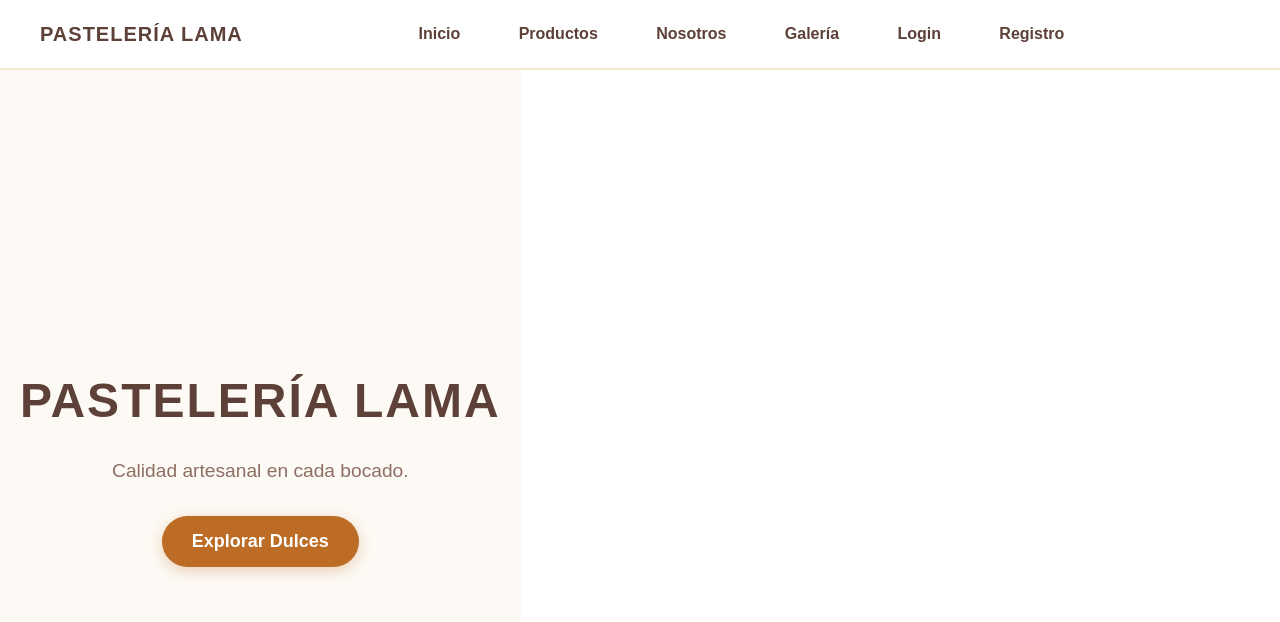
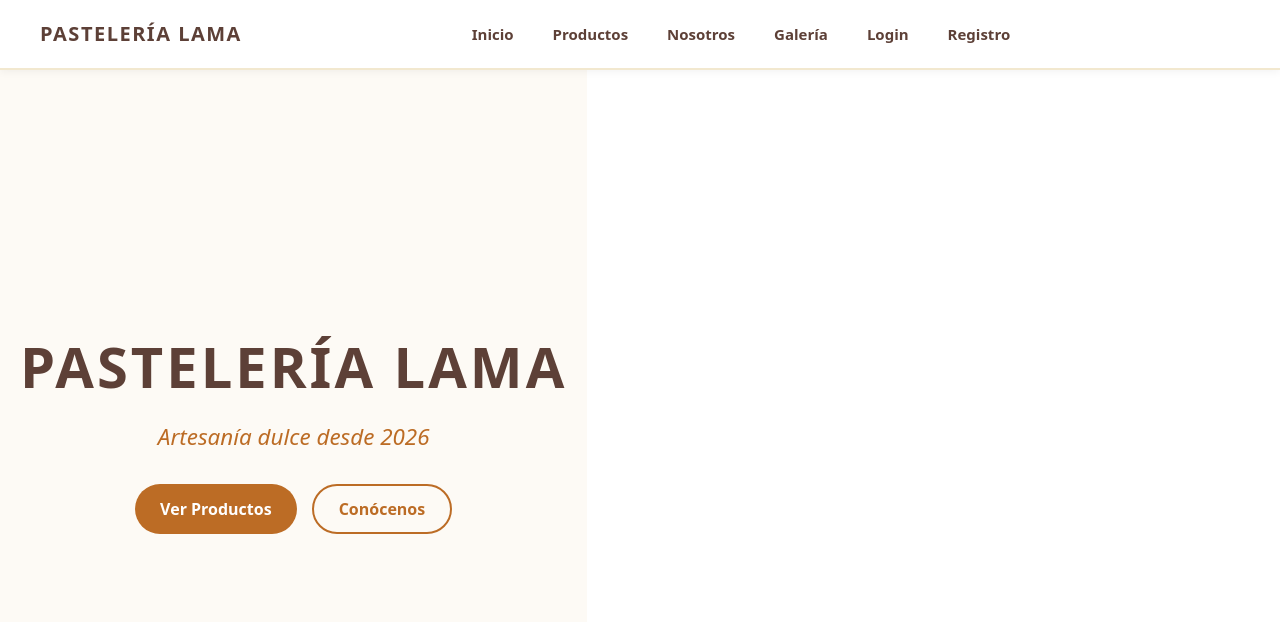
Before and after one commit to LuisCarlosPerezPerez/ProyectoTFG, a React (Vite) app in the folder React/: page / in a window 1280 px wide. Shown: the top 622 px of the page. Built offline with nearby package versions, Linux system fonts and the light colour scheme.

Commit message:
"Cambio de type a interfaz en types, registro y la parte de Ingrediente"

```diff
--- a/React/src/App.tsx
+++ b/React/src/App.tsx
@@ -1,68 +1,71 @@
 import React, { useState } from 'react';
 import Navbar from './componentes/navbar/navbar';
 import ProductosPage from './paginas/paginasProductos';
+import IngredientesPage from './paginas/paginasIngredientes';
 
 function App() {
-  // Estado para la navegación manual (sin Router)
+  // Estado que controla qué página se renderiza (Navegación manual)
   const [pagina, setPagina] = useState('inicio');
 
-  // Función que decide qué mostrar en el cuerpo de la web
+  // Función "Cerebro" que decide qué componente mostrar según el estado 'pagina'
   const renderContenido = () => {
     switch (pagina) {
       case 'inicio':
         return (
           <div style={homeStyle}>
             <h1 style={titleStyle}>PASTELERÍA LAMA</h1>
-            <p style={subtitleStyle}>Calidad artesanal en cada bocado.</p>
-            <button
-              onClick={() => setPagina('productos')}
-              style={btnExploreStyle}
-            >
-              Explorar Dulces
-            </button>
+            <p style={subtitleStyle}>Artesanía dulce desde 2026</p>
+            <div style={{ display: 'flex', gap: '15px' }}>
+              <button onClick={() => setPagina('productos')} style={btnPrimary}>
+                Ver Productos
+              </button>
+              <button onClick={() => setPagina('sobre-nosotros')} style={btnSecondary}>
+                Conócenos
+              </button>
+            </div>
           </div>
         );
 
       case 'productos':
-        // Esta página tiene la tabla, el botón de añadir y eliminar
         return <ProductosPage />;
+
+      case 'ingredientes':
+        // Esta página solo es accesible si el Navbar permite clicar el botón (empleados)
+        return <IngredientesPage />;
 
       case 'sobre-nosotros':
         return (
           <div style={infoPageStyle}>
-            <h2>Nuestra Historia</h2>
-            <p>Desde 2026, Pastelería Lama ofrece los mejores productos horneados de la ciudad.</p>
+            <h2>Sobre Nosotros</h2>
+            <p>En Pastelería Lama, Goldie y Harper trabajan cada día para ofrecerte la mejor calidad.</p>
+            <p>Nuestra implementación técnica asegura que cada ingrediente esté controlado y cada producto horneado a la perfección.</p>
           </div>
         );
 
       case 'galeria':
         return (
           <div style={infoPageStyle}>
-            <h2>Galería de Creaciones</h2>
-            <div style={galleryPlaceholder}>
-              {/* Aquí irán tus imágenes de pasteles */}
-              <p>📸 Próximamente fotos de nuestros croissants y tartas...</p>
-            </div>
+            <h2>Galería Lama</h2>
+            <p>Echa un vistazo a nuestras vitrinas virtuales.</p>
+            <div style={placeholderGallery}>📸 Espacio para fotos de pasteles...</div>
           </div>
         );
 
       case 'login':
         return (
           <div style={infoPageStyle}>
-            <h2>Acceso Personal / Clientes</h2>
-            <p>Introduce tus credenciales para entrar.</p>
-            {/* Aquí importarás tu componente <Login setPagina={setPagina} /> */}
-            <div style={placeholderBox}>Formulario de Login</div>
+            <h2>Iniciar Sesión</h2>
+            <p>Introduce tus credenciales de Empleado o Cliente.</p>
+            <div style={placeholderBox}>Formulario de Login en desarrollo...</div>
           </div>
         );
 
       case 'registro':
         return (
           <div style={infoPageStyle}>
-            <h2>Únete a la Familia Lama</h2>
-            <p>Crea tu cuenta de cliente aquí.</p>
-            {/* Aquí importarás tu componente <RegistroCliente /> */}
-            <div style={placeholderBox}>Formulario de Registro</div>
+            <h2>Registro de Clientes</h2>
+            <p>Crea tu cuenta para realizar pedidos.</p>
+            <div style={placeholderBox}>Formulario de Registro en desarrollo...</div>
           </div>
         );
 
@@ -70,20 +73,20 @@ function App() {
         return (
           <div style={infoPageStyle}>
             <h2>404</h2>
-            <p>Parece que este pastel no se ha horneado todavía.</p>
-            <button onClick={() => setPagina('inicio')}>Volver al inicio</button>
+            <p>Parece que este dulce no está en el menú.</p>
+            <button onClick={() => setPagina('inicio')} style={btnPrimary}>Volver al inicio</button>
           </div>
         );
     }
   };
 
   return (
-    <div className="App" style={{ fontFamily: 'Arial, sans-serif' }}>
-      {/* El Navbar recibe la función para cambiar el estado 'pagina' */}
+    <div className="App" style={{ minHeight: '100vh', backgroundColor: '#fdfaf5' }}>
+      {/* El Navbar siempre está presente y controla el estado 'pagina' */}
       <Navbar setPagina={setPagina} />
 
-      {/* Contenedor principal con margen superior para no quedar debajo del Navbar */}
-      <main style={mainLayoutStyle}>
+      {/* Contenedor principal con margen para no chocar con el Navbar fixed */}
+      <main style={mainContentStyle}>
         {renderContenido()}
       </main>
     </div>
@@ -92,10 +95,10 @@ function App() {
 
 // --- ESTILOS ---
 
-const mainLayoutStyle: React.CSSProperties = {
-  marginTop: '70px', // Altura exacta del Navbar
-  minHeight: 'calc(100vh - 70px)',
-  backgroundColor: '#fdfaf5'
+const mainContentStyle: React.CSSProperties = {
+  marginTop: '70px', // Altura del navbar
+  padding: '20px',
+  boxSizing: 'border-box'
 };
 
 const homeStyle: React.CSSProperties = {
@@ -103,61 +106,66 @@ const homeStyle: React.CSSProperties = {
   flexDirection: 'column',
   alignItems: 'center',
   justifyContent: 'center',
-  height: 'calc(100vh - 70px)',
-  textAlign: 'center',
-  padding: '20px'
+  height: 'calc(100vh - 110px)',
+  textAlign: 'center'
 };
 
 const titleStyle: React.CSSProperties = {
-  fontSize: '3rem',
+  fontSize: '3.5rem',
   color: '#5d4037',
-  marginBottom: '10px',
-  letterSpacing: '2px'
+  margin: '0',
+  letterSpacing: '3px'
 };
 
 const subtitleStyle: React.CSSProperties = {
-  fontSize: '1.2rem',
-  color: '#8d6e63',
-  marginBottom: '30px'
+  fontSize: '1.4rem',
+  color: '#bc6c25',
+  marginBottom: '30px',
+  fontStyle: 'italic'
 };
 
-const btnExploreStyle: React.CSSProperties = {
-  padding: '15px 30px',
+const infoPageStyle: React.CSSProperties = {
+  maxWidth: '900px',
+  margin: '40px auto',
+  padding: '20px',
+  color: '#5d4037',
+  lineHeight: '1.6'
+};
+
+const btnPrimary = {
+  padding: '12px 25px',
   backgroundColor: '#bc6c25',
   color: 'white',
   border: 'none',
-  borderRadius: '30px',
-  fontSize: '18px',
-  fontWeight: 'bold',
+  borderRadius: '25px',
   cursor: 'pointer',
-  boxShadow: '0 4px 15px rgba(188, 108, 37, 0.3)'
+  fontWeight: 'bold' as 'bold'
 };
 
-const infoPageStyle: React.CSSProperties = {
-  padding: '60px 40px',
-  maxWidth: '800px',
-  margin: 'auto',
-  color: '#5d4037'
+const btnSecondary = {
+  ...btnPrimary,
+  backgroundColor: 'transparent',
+  color: '#bc6c25',
+  border: '2px solid #bc6c25'
 };
 
-const galleryPlaceholder: React.CSSProperties = {
+const placeholderGallery = {
   width: '100%',
-  height: '300px',
+  height: '250px',
   border: '2px dashed #d7ccc8',
+  borderRadius: '10px',
   display: 'flex',
   alignItems: 'center',
   justifyContent: 'center',
-  borderRadius: '10px',
   marginTop: '20px'
 };
 
-const placeholderBox: React.CSSProperties = {
+const placeholderBox = {
   padding: '40px',
   backgroundColor: '#fff',
   border: '1px solid #efebe9',
   borderRadius: '8px',
-  marginTop: '20px',
-  textAlign: 'center'
+  marginTop: '20px'
 };
 
 export default App;
--- a/React/src/componentes/navbar/navbar.tsx
+++ b/React/src/componentes/navbar/navbar.tsx
@@ -6,30 +6,42 @@ interface NavbarProps {
 }
 
 const Navbar = ({ setPagina }: NavbarProps) => {
+    // Estado para el modal de fichaje
     const [verFichar, setVerFichar] = useState(false);
 
-    // Detectar sesión
+    // Leer sesión del localStorage (Empleado o Cliente)
     const sesionRaw = localStorage.getItem("empleado") || localStorage.getItem("cliente");
     const sesion = sesionRaw ? JSON.parse(sesionRaw) : null;
+
+    // Verificar si es empleado para mostrar opciones especiales
     const esEmpleado = sesion && sesion.id_empleado !== undefined;
 
     return (
         <nav style={navStyle}>
-            {/* IZQUIERDA: Nombre actualizado */}
+            {/* IZQUIERDA: Nombre de la Pastelería */}
             <div
                 style={logoStyle}
                 onClick={() => setPagina('inicio')}
             >
-                <span style={{ fontWeight: 'bold', letterSpacing: '1px' }}>PASTELERÍA LAMA</span>
+                PASTELERÍA LAMA
             </div>
 
-            {/* CENTRO: Navegación */}
+            {/* CENTRO: Navegación Principal */}
             <div style={linksWrapperStyle}>
                 <button style={navBtnStyle} onClick={() => setPagina('inicio')}>Inicio</button>
                 <button style={navBtnStyle} onClick={() => setPagina('productos')}>Productos</button>
+
+                {/* Solo visible para Empleados */}
+                {esEmpleado && (
+                    <button style={navBtnStyle} onClick={() => setPagina('ingredientes')}>
+                        Ingredientes
+                    </button>
+                )}
+
                 <button style={navBtnStyle} onClick={() => setPagina('sobre-nosotros')}>Nosotros</button>
                 <button style={navBtnStyle} onClick={() => setPagina('galeria')}>Galería</button>
 
+                {/* Si no hay sesión, mostramos botones de acceso */}
                 {!sesion && (
                     <>
                         <button style={navBtnStyle} onClick={() => setPagina('login')}>Login</button>
@@ -38,14 +50,17 @@ const Navbar = ({ setPagina }: NavbarProps) => {
                 )}
             </div>
 
-            {/* DERECHA: Fichar y Usuario */}
+            {/* DERECHA: Acciones de Usuario */}
             <div style={{ display: 'flex', gap: '15px', alignItems: 'center' }}>
+
+                {/* Botón Fichar: Exclusivo Empleados */}
                 {esEmpleado && (
                     <button onClick={() => setVerFichar(true)} style={btnFicharStyle}>
                         🕒 Fichar
                     </button>
                 )}
 
+                {/* Nombre de la persona conectada */}
                 {sesion && (
                     <div style={userBadgeStyle}>
                         👤 {sesion.usuario || sesion.nombre}
@@ -53,6 +68,7 @@ const Navbar = ({ setPagina }: NavbarProps) => {
                 )}
             </div>
 
+            {/* MODAL DE FICHAJE: Se abre encima de cualquier página */}
             {verFichar && sesion && (
                 <RegistroModal
                     empleado={sesion}
@@ -63,7 +79,8 @@ const Navbar = ({ setPagina }: NavbarProps) => {
     );
 };
 
-// --- ESTILOS ---
+// --- ESTILOS DEL NAVBAR ---
+
 const navStyle: React.CSSProperties = {
     display: 'flex',
     justifyContent: 'space-between',
@@ -77,47 +94,55 @@ const navStyle: React.CSSProperties = {
     left: 0,
     width: '100%',
     zIndex: 1000,
-    boxSizing: 'border-box'
+    boxSizing: 'border-box',
+    boxShadow: '0 2px 8px rgba(0,0,0,0.05)'
 };
 
 const logoStyle: React.CSSProperties = {
     fontSize: '20px',
+    fontWeight: 'bold',
     cursor: 'pointer',
     color: '#5d4037',
+    letterSpacing: '1.5px',
     textTransform: 'uppercase'
 };
 
 const linksWrapperStyle: React.CSSProperties = {
     display: 'flex',
-    gap: '20px'
+    gap: '15px'
 };
 
 const navBtnStyle: React.CSSProperties = {
     background: 'none',
     border: 'none',
     color: '#5d4037',
-    fontSize: '16px',
+    fontSize: '15px',
     fontWeight: 600,
-    cursor: 'pointer'
+    cursor: 'pointer',
+    padding: '8px 12px',
+    borderRadius: '4px',
+    transition: 'background 0.2s'
 };
 
 const btnFicharStyle: React.CSSProperties = {
-    padding: '8px 18px',
+    padding: '8px 16px',
     backgroundColor: '#bc6c25',
     color: 'white',
     border: 'none',
     borderRadius: '20px',
     cursor: 'pointer',
-    fontWeight: 'bold'
+    fontWeight: 'bold',
+    fontSize: '13px'
 };
 
 const userBadgeStyle: React.CSSProperties = {
-    backgroundColor: '#f2e8cf',
-    padding: '6px 15px',
+    backgroundColor: '#fdfaf5',
+    padding: '6px 14px',
     borderRadius: '20px',
     fontSize: '14px',
     color: '#bc6c25',
-    border: '1px solid #bc6c25'
+    border: '1px solid #bc6c25',
+    fontWeight: 500
 };
 
 export default Navbar;
--- /dev/null
+++ b/React/src/paginas/paginasIngredientes.tsx
@@ -0,0 +1,83 @@
+import React, { useEffect, useState } from 'react';
+import ingredienteService from '../services/ingredienteService';
+import type { Ingrediente } from '../types/ingrediente';
+
+const IngredientesPage = () => {
+    const [ingredientes, setIngredientes] = useState<Ingrediente[]>([]);
+    const [mostrarForm, setMostrarForm] = useState(false);
+    const [nuevo, setNuevo] = useState<Ingrediente>({ nombre: '', stock: 0, proveedor: '' });
+
+    useEffect(() => { cargar(); }, []);
+
+    const cargar = async () => {
+        try {
+            const data = await ingredienteService.listar();
+            setIngredientes(data);
+        } catch (e) { console.error(e); }
+    };
+
+    const handleGuardar = async (e: React.FormEvent) => {
+        e.preventDefault();
+        try {
+            await ingredienteService.guardar(nuevo);
+            alert("Ingrediente registrado en la despensa");
+            setMostrarForm(false);
+            cargar();
+        } catch (e) { alert("Error al guardar"); }
+    };
+
+    return (
+        <div style={{ padding: '100px 40px', maxWidth: '1000px', margin: 'auto' }}>
+            <div style={{ display: 'flex', justifyContent: 'space-between', marginBottom: '20px' }}>
+                <h2>Almacén de Ingredientes</h2>
+                <button onClick={() => setMostrarForm(!mostrarForm)} style={btnStyle}>
+                    {mostrarForm ? "Cerrar" : "+ Nuevo Ingrediente"}
+                </button>
+            </div>
+
+            {mostrarForm && (
+                <form onSubmit={handleGuardar} style={formStyle}>
+                    <input type="text" placeholder="Nombre (Harina, Azúcar...)" onChange={e => setNuevo({...nuevo, nombre: e.target.value})} required style={inputStyle}/>
+                    <input type="number" placeholder="Stock Inicial" onChange={e => setNuevo({...nuevo, stock: parseInt(e.target.value)})} required style={inputStyle}/>
+                    <input type="text" placeholder="Proveedor" onChange={e => setNuevo({...nuevo, proveedor: e.target.value})} required style={inputStyle}/>
+                    <button type="submit" style={btnSubmitStyle}>Añadir al Inventario</button>
+                </form>
+            )}
+
+            <table style={tableStyle}>
+                <thead>
+                    <tr style={{ backgroundColor: '#f2e8cf' }}>
+                        <th style={paddingStyle}>Nombre</th>
+                        <th style={paddingStyle}>Stock</th>
+                        <th style={paddingStyle}>Proveedor</th>
+                        <th style={paddingStyle}>Acciones</th>
+                    </tr>
+                </thead>
+                <tbody>
+                    {ingredientes.map((ing, i) => (
+                        <tr key={i} style={{ borderBottom: '1px solid #eee' }}>
+                            <td style={paddingStyle}>{ing.nombre}</td>
+                            <td style={paddingStyle}>{ing.stock} unidades</td>
+                            <td style={paddingStyle}>{ing.proveedor}</td>
+                            <td style={paddingStyle}>
+                                <button style={{ color: 'red', border: 'none', background: 'none', cursor: 'pointer' }}>
+                                    🗑️ Eliminar
+                                </button>
+                            </td>
+                        </tr>
+                    ))}
+                </tbody>
+            </table>
+        </div>
+    );
+};
+
+// Estilos
+const btnStyle = { padding: '10px 20px', backgroundColor: '#bc6c25', color: 'white', border: 'none', borderRadius: '5px', cursor: 'pointer' };
+const formStyle = { display: 'flex', flexDirection: 'column' as 'column', gap: '10px', marginBottom: '30px', padding: '20px', backgroundColor: '#fff', border: '1px solid #ddd' };
+const inputStyle = { padding: '8px', borderRadius: '4px', border: '1px solid #ccc' };
+const btnSubmitStyle = { padding: '10px', backgroundColor: '#5d4037', color: 'white', border: 'none', borderRadius: '4px', cursor: 'pointer' };
+const tableStyle = { width: '100%', borderCollapse: 'collapse' as 'collapse', backgroundColor: 'white' };
+const paddingStyle = { padding: '12px', textAlign: 'left' as 'left' };
+
+export default IngredientesPage;
--- /dev/null
+++ b/React/src/services/ingredienteService.ts
@@ -0,0 +1,23 @@
+import type { Ingrediente } from "../types/ingrediente";
+
+const API_URL = "http://localhost:8080/Ingrediente";
+
+const ingredienteService = {
+    listar: async (): Promise<Ingrediente[]> => {
+        const res = await fetch(`${API_URL}/MostarIngredientes`);
+        if (!res.ok) throw new Error("Error al traer ingredientes");
+        return await res.json();
+    },
+
+    guardar: async (nuevo: Ingrediente): Promise<number> => {
+        const res = await fetch(`${API_URL}/GuardarIngrediente`, {
+            method: 'POST',
+            headers: { 'Content-Type': 'application/json' },
+            body: JSON.stringify(nuevo)
+        });
+        if (!res.ok) throw new Error("Error al guardar ingrediente");
+        return await res.json();
+    }
+};
+
+export default ingredienteService;
--- a/React/src/types/ingrediente.ts
+++ b/React/src/types/ingrediente.ts
@@ -0,0 +1,6 @@
+export interface Ingrediente {
+    id?: number;
+    nombre: string;
+    stock: number;
+    proveedor: string;
+}
--- a/React/src/types/registro.ts
+++ b/React/src/types/registro.ts
@@ -1,4 +1,4 @@
-export type Registro = {
+export interface Registro {
     ID_Registro: number,
     fecha: Date,
     fecha_entrada: string;
```
